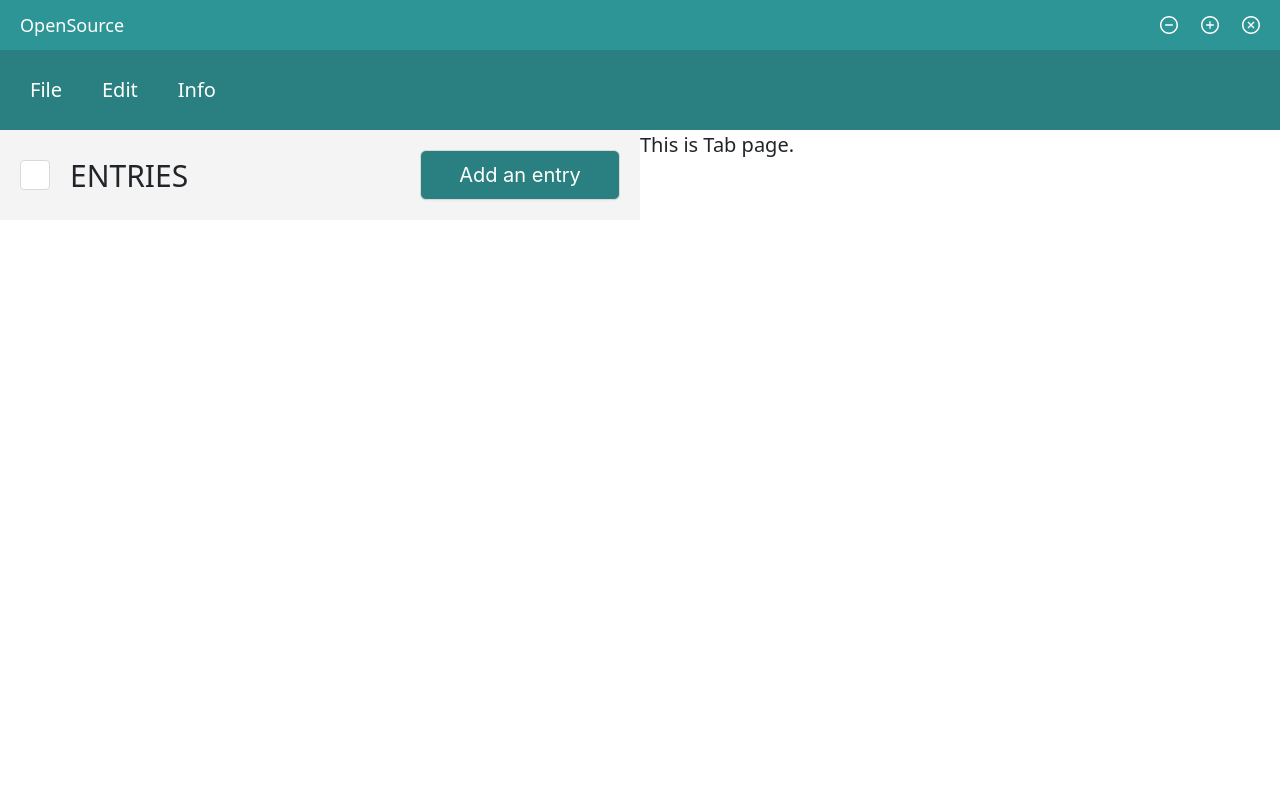
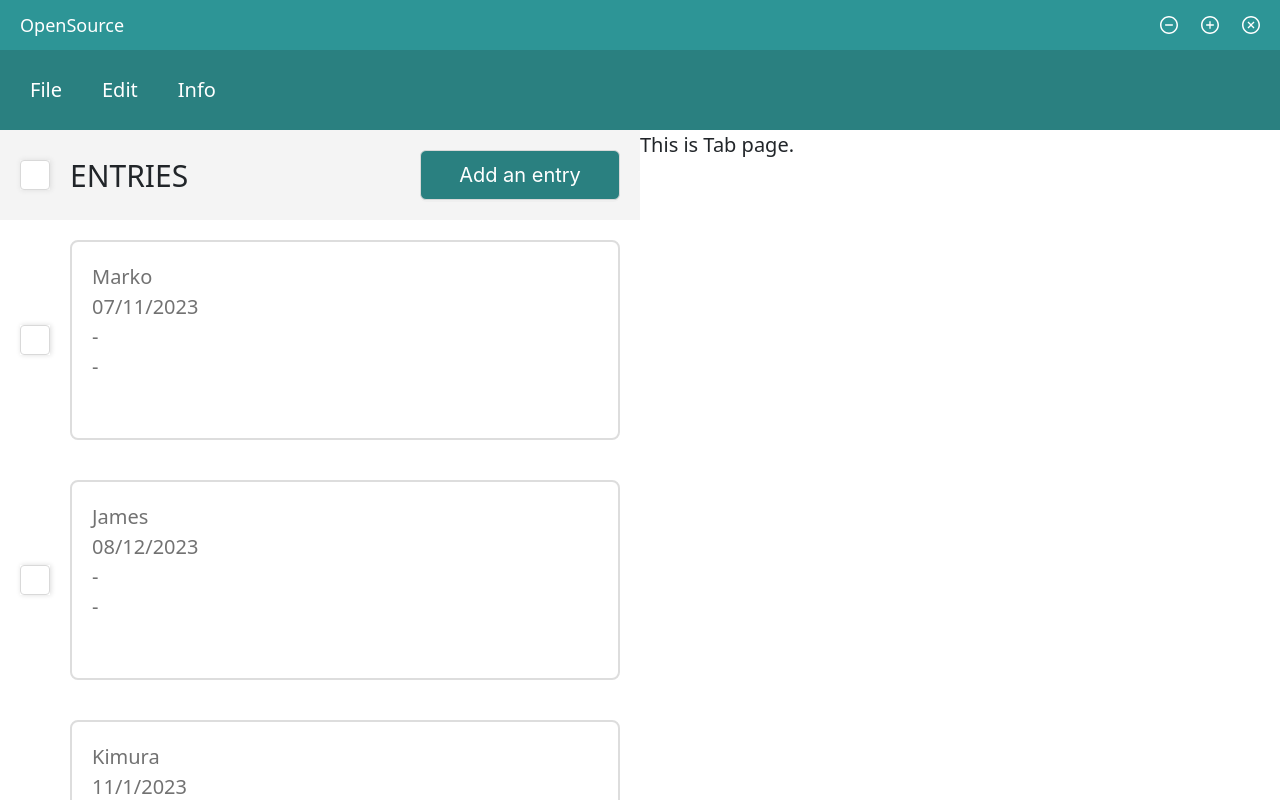
Before and after one commit to GregorGT/RuNo, a React (Vite) app: page / in a window 1280 px wide. Built offline with nearby package versions, Linux system fonts and the light colour scheme.

Commit message:
complete entry box

```diff
--- a/src/components/Components.scss
+++ b/src/components/Components.scss
@@ -29,14 +29,14 @@
 }
 
 .entries {
-  padding: 20px;
   min-width: 50%;
   font-size: 30px;
-  background-color: var(--black-100);
 
   &-header {
     display: flex;
     align-items: center;
+    background-color: var(--black-100);
+    padding: 20px;
 
     .add {
       background-color: #2a8080;
@@ -46,8 +46,31 @@
       font-size: 20px;
       margin-left: auto;
     }
+  }
+  .boxes {
+    max-height: calc(100vh - 220px);
+    overflow-y: scroll;
+    .item {
+      display: flex;
+      align-items: center;
+      flex-direction: row;
+      padding: 20px;
+      color: var(--black-500);
+      font-size: 20px;
+      .box {
+        display: flex;
+        flex-direction: column;
+        border: 2px solid var(--black-300);
+        border-radius: 8px;
+        padding: 20px;
+        width: 100%;
+        min-height: 200px;
+      }
+    }
+  }
   .ant-checkbox-wrapper {
     margin-right: 20px;
+    box-shadow: 1px 0px 5px 0px var(--black-300);
     .ant-radio-inner {
       width: 30px;
       height: 30px;
@@ -72,4 +95,3 @@
     }
   }
 }
-}
--- a/src/components/Entries.tsx
+++ b/src/components/Entries.tsx
@@ -1,7 +1,19 @@
 import { Button, Checkbox } from 'antd'
 import './Components.scss'
+import Boxes from './box'
 
 export default function Entries() {
+  const boxes = [
+    {name: "Marko", date: "07/11/2023"},
+    {name: "James", date: "08/12/2023"},
+    {name: "Kimura", date: "11/1/2023"},
+    {name: "Ruby", date: "07/09/2022"},
+    {name: "Potter", date: "07/09/2022"},
+    {name: "Stanislau", date: "07/09/2022"},
+    {name: "Ruby", date: "07/09/2022"},
+    {name: "Ruby", date: "07/09/2022"}
+  ]
+
   return (
     <div className='entries'>
       <div className='entries-header'>
@@ -9,6 +21,11 @@ export default function Entries() {
         <span>ENTRIES</span>
         <Button className='add'>Add an entry</Button>
       </div>
+      <div className='boxes'>
+      {boxes?.map(item =>
+        <Boxes name={item.name} date={item.date} />
+      )}
+      </div>
     </div>
   )
 }
--- /dev/null
+++ b/src/components/box.tsx
@@ -0,0 +1,20 @@
+import { Checkbox } from 'antd'
+import './Components.scss'
+
+interface BoxProps {
+  name?: string
+  date?: string
+}
+export default function Box(props: BoxProps) {
+  return (
+    <div className='item'>
+      <Checkbox />
+      <div className='box'>
+        <span>{props.name}</span>
+        <span>{props.date}</span>
+        <span>-</span>
+        <span>-</span>
+      </div>
+    </div>
+  )
+}
```
Lines whose indentation alone changed are shown as unchanged.
